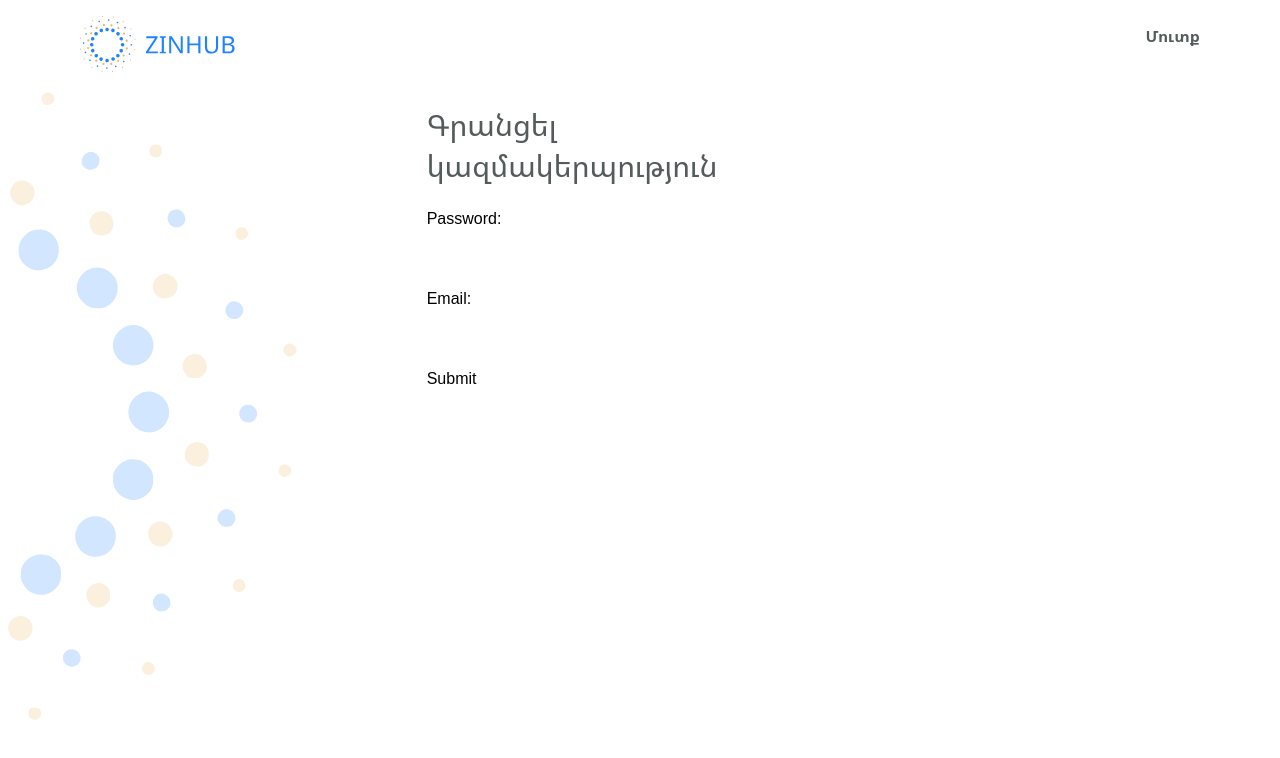
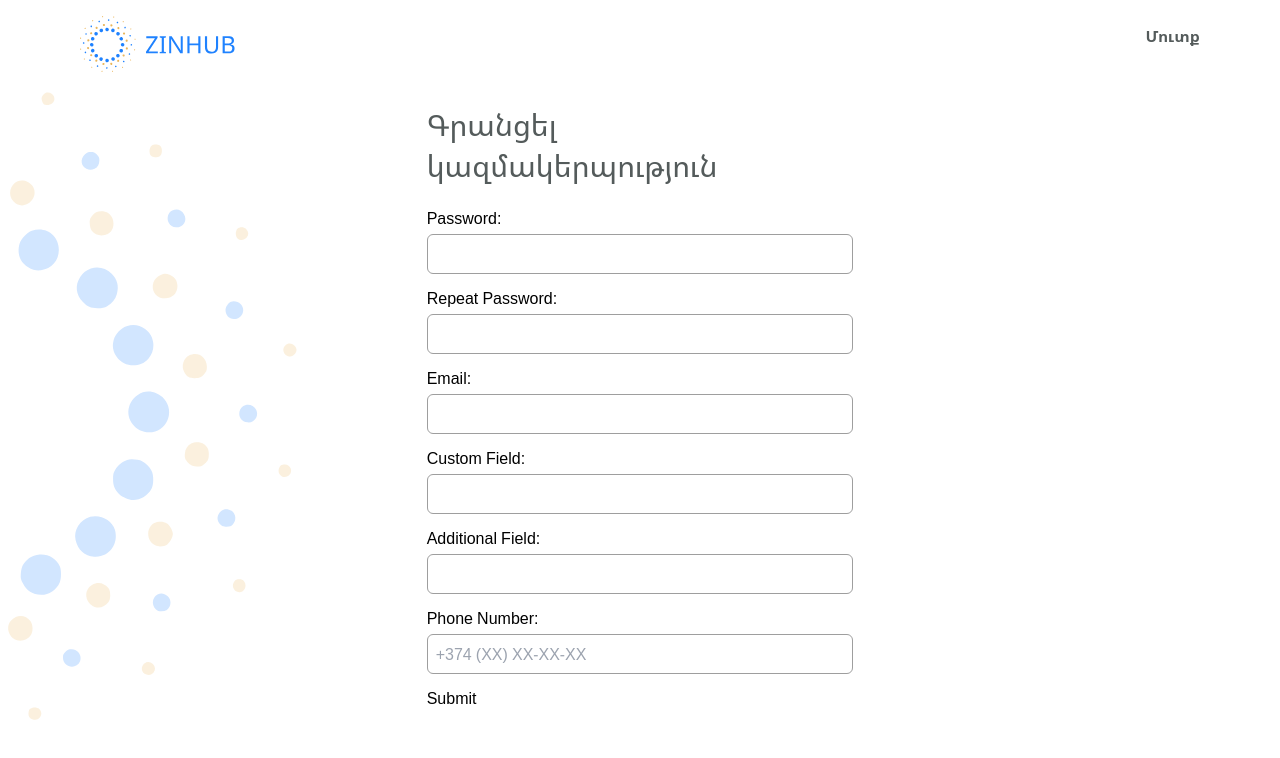
Before and after one commit to vlo111/zinhub, a Next.js app: page /auth/sign-up in a window 1280 px wide. Shown: the top 758 px of the page. Built offline with nearby package versions, Linux system fonts and the light colour scheme.

Commit message:
set validations

```diff
--- a/src/app/auth/sign-up/page.tsx
+++ b/src/app/auth/sign-up/page.tsx
@@ -1,63 +1,60 @@
 'use client';
 import { FieldValues, SubmitHandler, useForm } from 'react-hook-form';
 import FormItem from '@/components/form-item';
-import Input from '@/components/input';
+import { Input } from '@/components/input';
+import { registerAdditionalField, registerCustomField, registerEmailField, registerPasswordField } from './registers';
+import PhoneNumberInput from '@/components/input/phone-number-input';
 
-type FormItems = {
+export type FormItems = {
   name: string;
   email: string;
   password: string;
+  repeatPassword: string;
+  customField: string;
+  additionalField: string;
+  phone: string;
 };
 
-const Home = () => {
+const SignUp = () => {
   const {
     register,
     handleSubmit,
     formState: { errors },
+    getValues,
   } = useForm<FormItems>();
 
   const onSubmit: SubmitHandler<FieldValues> = async (data) => {
     console.log('Data - ', data);
   };
 
-  0;
+  const registerRepeatPasswordField = {
+    required: 'Repeat Password is required',
+    validate: (value: string) => value === getValues('password') || 'Passwords do not match',
+  };
+
   return (
     <form onSubmit={handleSubmit(onSubmit)}>
       <FormItem label="Password" error={errors.password?.message}>
-        <Input
-          register={register('password', {
-            required: 'Password is required',
-            minLength: {
-              value: 8,
-              message: 'Password must be at least 8 characters long',
-            },
-            maxLength: {
-              value: 60,
-              message: 'Password must not exceed 60 characters',
-            },
-            pattern: {
-              value: /^(?=.*[A-Za-z])(?=.*\d)[A-Za-z\d\S]{8,}$/,
-              message: 'Password must contain at least one letter, one number, and cannot contain spaces',
-            },
-          })}
-          type="password"
-          id="password"
-        />
+        <Input register={register('password', registerPasswordField)} type="password" id="password" />
+      </FormItem>
+      <FormItem label="Repeat Password" error={errors.repeatPassword?.message}>
+        <Input register={register('repeatPassword', registerRepeatPasswordField)} type="password" id="repeatPassword" />
       </FormItem>
       <FormItem label="Email" error={errors.email?.message}>
-        <Input
-          register={register('email', {
-            required: 'Email is required',
-            pattern: {
-              value: /^[A-Z0-9._%+-]+@[A-Z0-9.-]+\.[A-Z]{2,}$/i,
-              message: 'Invalid email address',
-            },
-          })}
-        />
+        <Input register={register('email', registerEmailField)} type="email" id="email" />
+      </FormItem>
+      <FormItem label="Custom Field" error={errors.customField?.message}>
+        <Input register={register('customField', registerCustomField)} type="text" id="customField" />
+      </FormItem>
+      <FormItem label="Additional Field" error={errors.additionalField?.message}>
+        <Input register={register('additionalField', registerAdditionalField)} type="text" id="additionalField" />
+      </FormItem>
+      <FormItem label="Phone Number" error={errors.phone?.message}>
+        <PhoneNumberInput />
       </FormItem>
       <button type="submit">Submit</button>
     </form>
   );
 };
 
-export default Home;
+export default SignUp;
--- /dev/null
+++ b/src/app/auth/sign-up/registers.tsx
@@ -0,0 +1,55 @@
+export const registerNameField = {
+  required: 'Name is required',
+  minLength: {
+    value: 2,
+    message: 'Name must have a minimum of 2 characters',
+  },
+  maxLength: {
+    value: 50,
+    message: 'Name must have a maximum of 50 characters',
+  },
+};
+
+export const registerEmailField = {
+  required: 'Email is required',
+  pattern: {
+    value: /^[A-Z0-9._%+-]+@[A-Z0-9.-]+\.[A-Z]{2,}$/i,
+    message: 'Invalid email address',
+  },
+};
+
+export const registerPasswordField = {
+  required: 'Password is required',
+  minLength: {
+    value: 8,
+    message: 'Password must be at least 8 characters long',
+  },
+  maxLength: {
+    value: 60,
+    message: 'Password must not exceed 60 characters',
+  },
+  pattern: {
+    value: /^(?=.*[A-Za-z])(?=.*\d)[A-Za-z\d\S]{8,}$/,
+    message: 'Password must contain at least one letter, one number, and cannot contain spaces',
+  },
+};
+
+export const registerCustomField = {
+  required: 'Custom Field is required',
+  pattern: {
+    value: /^\d{8}$/,
+    message: 'Custom Field must be 8 numbers',
+  },
+};
+
+export const registerAdditionalField = {
+  required: 'Additional Field is required',
+  minLength: {
+    value: 2,
+    message: 'Additional Field must have a minimum of 2 characters',
+  },
+  maxLength: {
+    value: 50,
+    message: 'Additional Field must have a maximum of 50 characters',
+  },
+};
--- a/src/components/form-item/index.tsx
+++ b/src/components/form-item/index.tsx
@@ -13,7 +13,7 @@ const FormItem: React.FC<Props> = ({ label, children, error }) => {
         {label}:
       </label>
       {children}
-      {error && <div className="text-red-500 mt-1">{error}</div>}
+      {error && <div className="text-error mt-1">{error}</div>}
     </div>
   );
 };
--- a/src/components/input/index.tsx
+++ b/src/components/input/index.tsx
@@ -5,8 +5,6 @@ type Props = InputHTMLAttributes<HTMLInputElement> & {
   register: UseFormRegisterReturn;
 };
 
-const Input: React.FC<Props> = ({ register, ...rest }) => {
-  return <input className="rounded-md border-gray h-10 px-3 py-2" {...register} {...rest} />;
+export const Input: React.FC<Props> = ({ register, ...rest }) => {
+  return <input className="rounded-md border border-gray h-10 outline-0 p-2 w-full" {...register} {...rest} />;
 };
-
-export default Input;
--- /dev/null
+++ b/src/components/input/phone-number-input.tsx
@@ -0,0 +1,129 @@
+// import React, { ChangeEventHandler, useState } from 'react';
+// import { Input } from '@/components/input/index';
+// import { Form } from 'antd';
+//
+// const PhoneNumberInput = () => {
+//   const form = Form.useFormInstance();
+//   const [phoneNumber, setPhoneNumber] = useState('');
+//
+//   const handlePhoneNumberChange: ChangeEventHandler<HTMLInputElement> = (e) => {
+//     let input = e.target.value;
+//
+//     // Remove all non-digit characters from the input
+//     const cleanedInput = input.replace(/\D/g, '');
+//
+//     // Limit input to a maximum of 11 numbers
+//     input = cleanedInput.slice(0, 11);
+//
+//     // Format the cleaned input
+//     const formattedPhoneNumber = formatPhoneNumber(input);
+//
+//     // Update the state
+//     setPhoneNumber(formattedPhoneNumber);
+//
+//     form.setFieldsValue({ phone: formattedPhoneNumber });
+//   };
+//
+//   const formatPhoneNumber = (phoneNumber: string) => {
+//     const formattedNumber = phoneNumber.replace(/\D/g, ''); // Remove non-digit characters
+//
+//     // Add parentheses and hyphens based on the length of the input
+//     let formattedPhoneNumber = '';
+//
+//     if (formattedNumber.length > 0) {
+//       formattedPhoneNumber += `+${formattedNumber.slice(0, 3)}`;
+//     }
+//
+//     if (formattedNumber.length > 3) {
+//       formattedPhoneNumber += ` (${formattedNumber.slice(3, 5)}`;
+//     }
+//
+//     if (formattedNumber.length > 5) {
+//       formattedPhoneNumber += `) ${formattedNumber.slice(5, 7)}`;
+//     }
+//
+//     if (formattedNumber.length > 7) {
+//       formattedPhoneNumber += `-${formattedNumber.slice(7, 9)}`;
+//     }
+//
+//     if (formattedNumber.length > 9) {
+//       formattedPhoneNumber += `-${formattedNumber.slice(9)}`;
+//     }
+//
+//     return formattedPhoneNumber;
+//   };
+//
+//   return <Input type="text" value={phoneNumber} onChange={handlePhoneNumberChange} placeholder="+374 (XX) XX-XX-XX" />;
+// };
+//
+// export default PhoneNumberInput;
+
+import React from 'react';
+import { useFormContext } from 'react-hook-form';
+import { Input } from '@/components/input';
+
+const PhoneNumberInput: React.FC = () => {
+  const { register, setValue } = useFormContext();
+
+  const handlePhoneNumberChange = (e: React.ChangeEvent<HTMLInputElement>) => {
+    let input = e.target.value;
+
+    // Remove all non-digit characters from the input
+    const cleanedInput = input.replace(/\D/g, '');
+
+    // Limit input to a maximum of 11 numbers
+    input = cleanedInput.slice(0, 11);
+
+    // Format the cleaned input
+    const formattedPhoneNumber = formatPhoneNumber(input);
+
+    // Update the form value using setValue
+    setValue('phone', formattedPhoneNumber);
+  };
+
+  const formatPhoneNumber = (phoneNumber: string) => {
+    const formattedNumber = phoneNumber.replace(/\D/g, ''); // Remove non-digit characters
+
+    // Add parentheses and hyphens based on the length of the input
+    let formattedPhoneNumber = '';
+
+    if (formattedNumber.length > 0) {
+      formattedPhoneNumber += `+${formattedNumber.slice(0, 3)}`;
+    }
+
+    if (formattedNumber.length > 3) {
+      formattedPhoneNumber += ` (${formattedNumber.slice(3, 5)}`;
+    }
+
+    if (formattedNumber.length > 5) {
+      formattedPhoneNumber += `) ${formattedNumber.slice(5, 7)}`;
+    }
+
+    if (formattedNumber.length > 7) {
+      formattedPhoneNumber += `-${formattedNumber.slice(7, 9)}`;
+    }
+
+    if (formattedNumber.length > 9) {
+      formattedPhoneNumber += `-${formattedNumber.slice(9)}`;
+    }
+
+    return formattedPhoneNumber;
+  };
+
+  return (
+    <Input
+      type="text"
+      onChange={handlePhoneNumberChange}
+      register={register('phone', {
+        required: 'Phone number is required',
+        pattern: {
+          value: /^[+]\d{3} [(]\d{2}[)] \d{2}-\d{2}-\d{2}$/,
+          message: 'Invalid phone number format',
+        },
+      })}
+      placeholder="+374 (XX) XX-XX-XX"
+    />
+  );
+};
+
+export default PhoneNumberInput;
--- a/tailwind.config.js
+++ b/tailwind.config.js
@@ -29,6 +29,7 @@ module.exports = {
     colors: {
       white: '#ffffff',
       gray: '#9E9E9E',
+      error: '#ff0000',
       'secondary-orange': {
         light: '#FF882F88',
         DEFAULT: '#FF882F',
```
